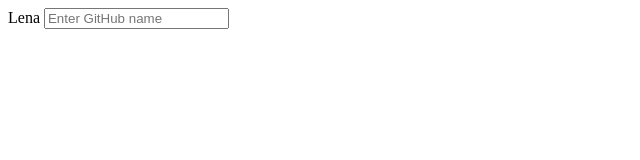
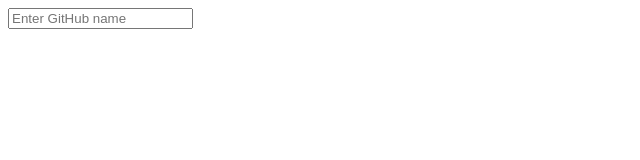
Before and after one commit to ElenaP/React, a website built with webpack: page index.html in a window 1280 px wide. Shown: the full height of the page, 0-640 px from the left. Built offline with nearby package versions, Linux system fonts and the light colour scheme.

Commit message:
Add package.json

```diff
--- a/index.html
+++ b/index.html
@@ -7,7 +7,6 @@
 </head>
 <body>
 <form novalidate>
-  <label>Lena</label>
   <input type="text" name="name" placeholder="Enter GitHub name">
 </form>
 </body>
```
Also changed, not shown: package.json (added, +27 -0 lines).
